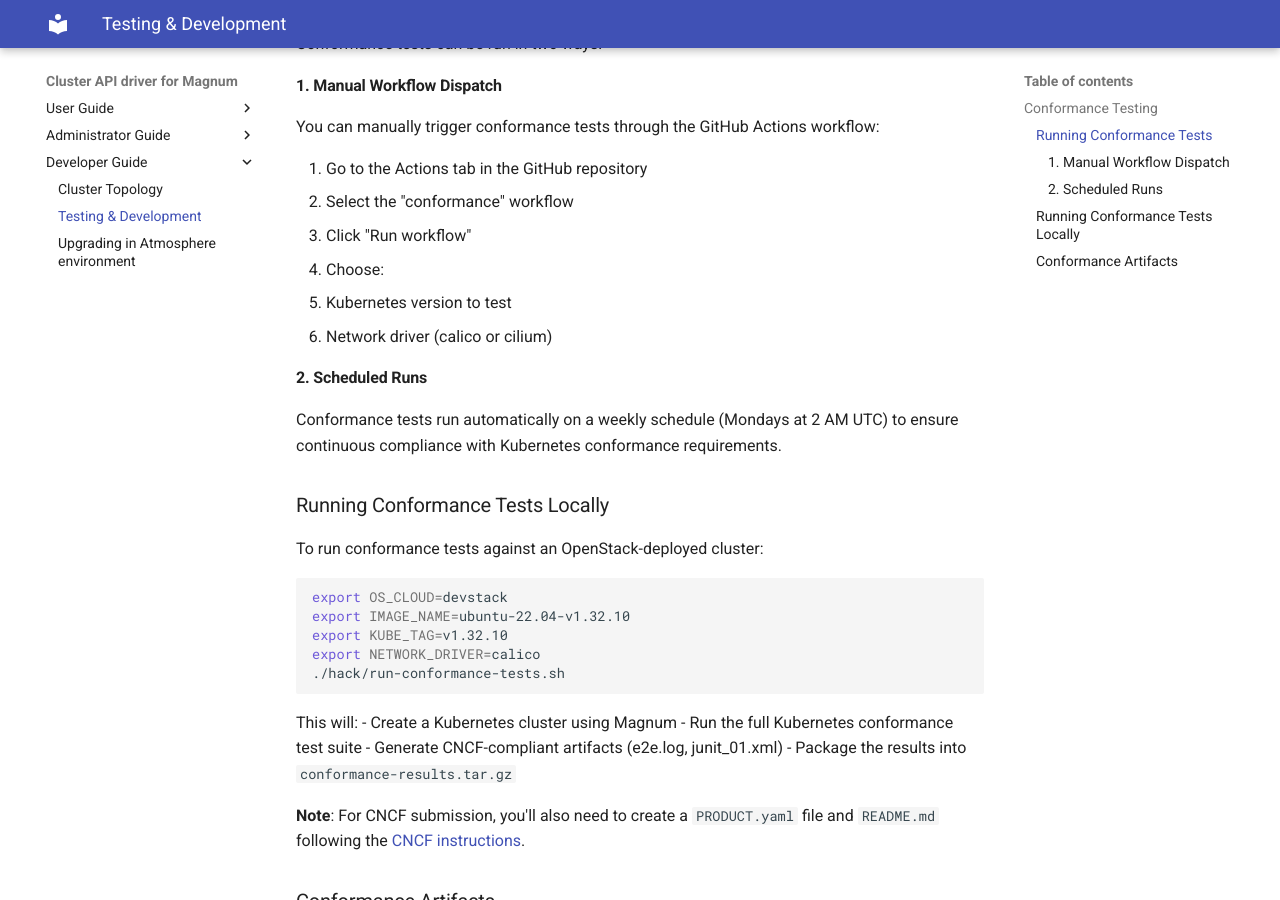
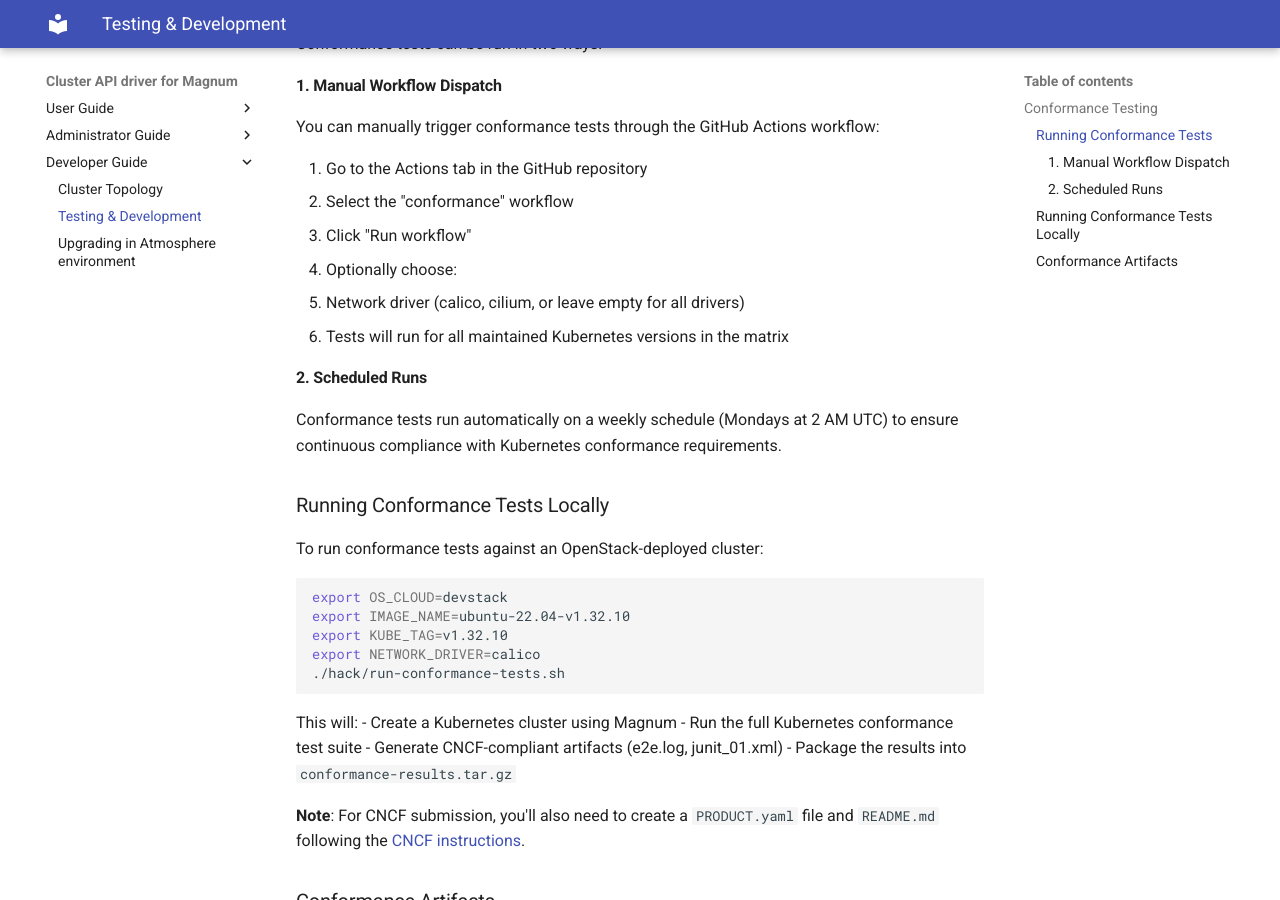
Before and after one commit to vexxhost/magnum-cluster-api, an MkDocs documentation site: the page built from docs/developer/testing-and-development.md, in a window 1280 px wide and 900 px high, scrolled down 1360 px. Built offline with MkDocs 1.6.1 and Material for MkDocs 9.7.7, drawn with Linux system fonts in a browser that asks for light colours.

Commit message:
Make workflow_dispatch run all versions and update bump script
Co-authored-by: mnaser <435815+mnaser@users.noreply.github.com>

```diff
--- a/docs/developer/testing-and-development.md
+++ b/docs/developer/testing-and-development.md
@@ -72,9 +72,9 @@ You can manually trigger conformance tests through the GitHub Actions workflow:
 1. Go to the Actions tab in the GitHub repository
 2. Select the "conformance" workflow
 3. Click "Run workflow"
-4. Choose:
-   - Kubernetes version to test
-   - Network driver (calico or cilium)
+4. Optionally choose:
+   - Network driver (calico, cilium, or leave empty for all drivers)
+   - Tests will run for all maintained Kubernetes versions in the matrix
 
 #### 2. Scheduled Runs
 
```
Also changed, not shown: 2 other files.
